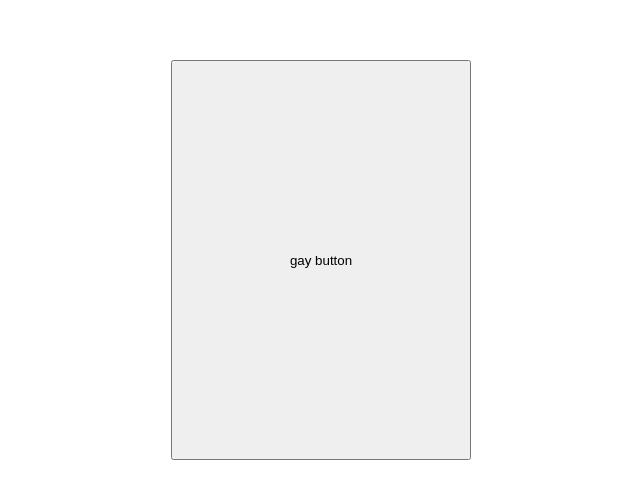
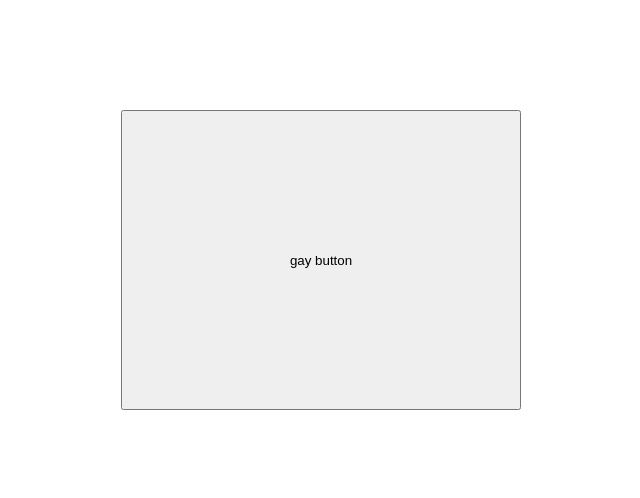
Before and after one commit to domms-fernandez/gay, a plain HTML site: page index.htm in a window 1280 px wide. Shown: the part 140-638 px from the top of the page, without its empty margins (319-959 px from the left). Drawn offline with Linux system fonts and the light colour scheme.

Commit message:
Update index.htm

```diff
--- a/index.htm
+++ b/index.htm
@@ -14,8 +14,8 @@
     }
 
     button {
-      width: 300px;
-      height: 400px;
+      width: 400px;
+      height: 300px;
       top: 50%;
       right: 50%;
       transform: translate(50%, -50%);
```
